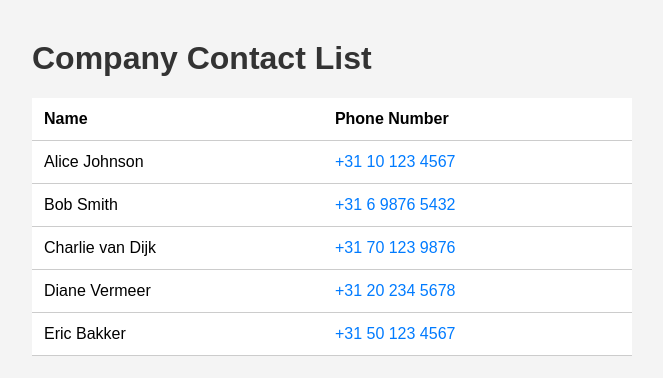
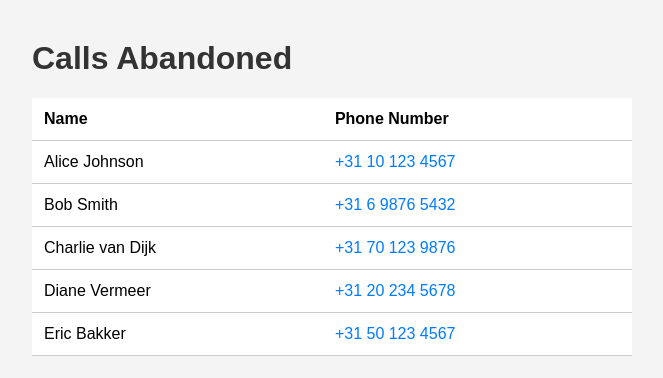
Before and after one commit to marcohirschmann/2Ring.github.io, a plain HTML site: page index.html in a window 1280 px wide. Shown: the whole page, without its empty margins (8-671 px from the left). Drawn offline with Linux system fonts and the light colour scheme.

Commit message:
Update index.html

```diff
--- a/index.html
+++ b/index.html
@@ -33,7 +33,7 @@
     </style>
 </head>
 <body>
-    <h1>Company Contact List</h1>
+    <h1>Calls Abandoned</h1>
     <table>
         <tr>
             <th>Name</th>
```
